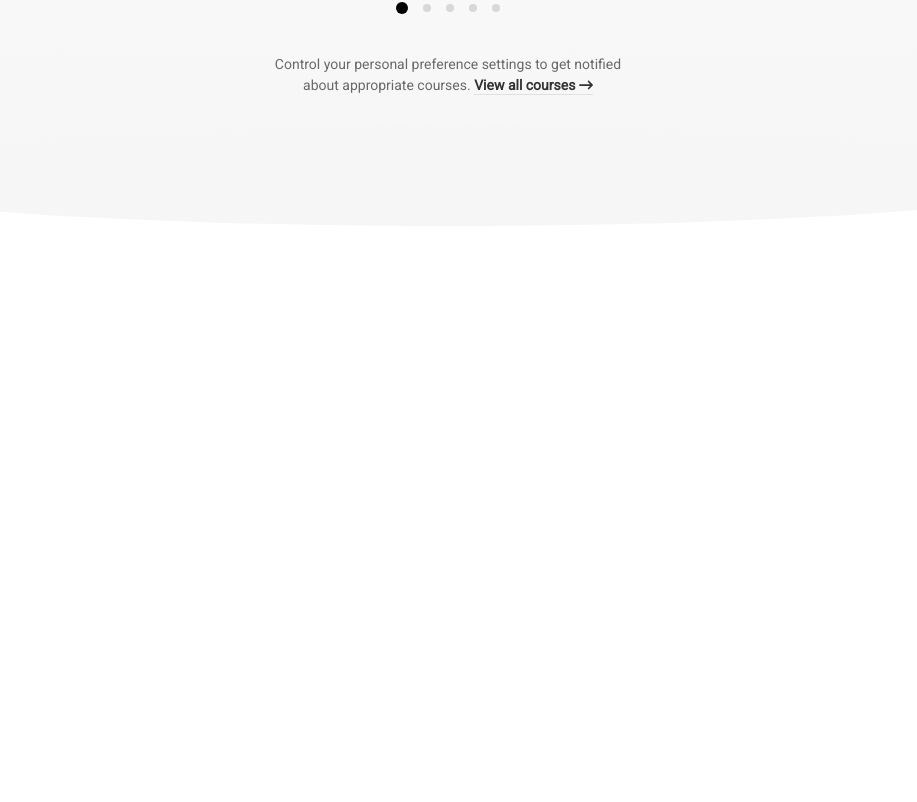
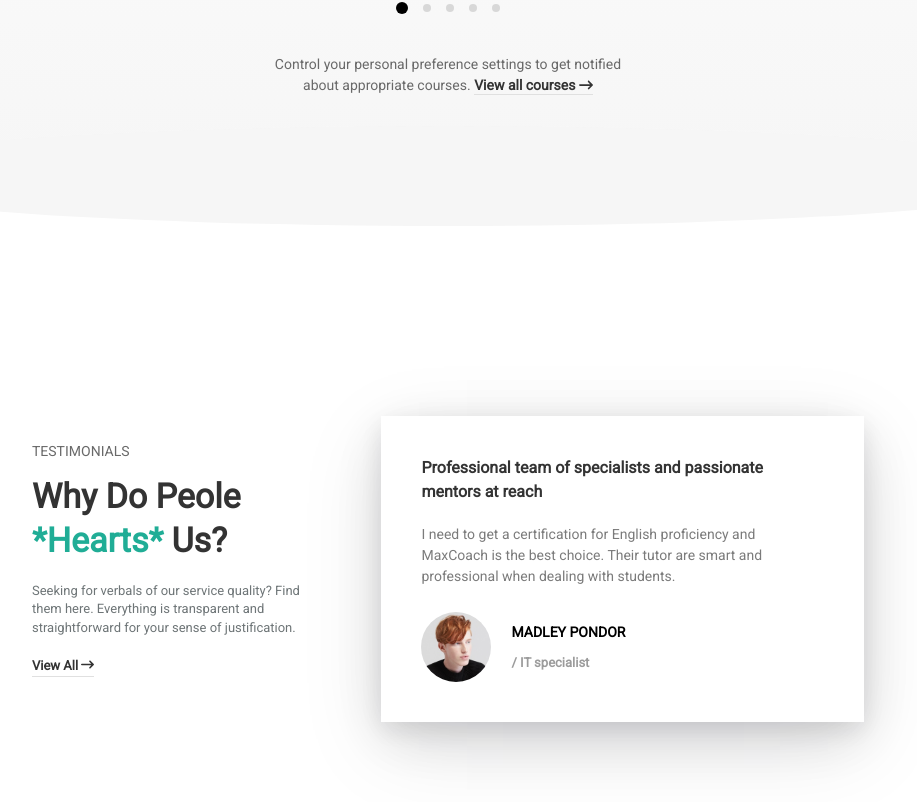
Before and after one commit to SimoneCalzari/proj-html-vuejs, a Vue app: page / in a window 1280 px wide. Shown: the part 2415-3217 px from the top of the page, without its empty margins (192-1109 px from the left). Before the commit the page ends 2791 px from the top, so only its background shows below. Built offline with nearby package versions, Linux system fonts and the light colour scheme.

Commit message:
feat: section testimonials tranne card in background

```diff
--- a/src/components/MainTestimonials.vue
+++ b/src/components/MainTestimonials.vue
@@ -3,11 +3,130 @@ export default {};
 </script>
 
 <template>
-  <div></div>
+  <section>
+    <div class="container">
+      <div class="box-content flex">
+        <!-- parte sinistra con la info -->
+        <div class="box-info">
+          <h4 class="upper">testimonials</h4>
+          <h2>Why Do Peole <span>*Hearts*</span> Us?</h2>
+          <p>
+            Seeking for verbals of our service quality? Find them here.
+            Everything is transparent and straightforward for your sense of
+            justification.
+          </p>
+          <p>
+            <a href="#">
+              View All
+              <font-awesome-icon icon="fa-solid fa-arrow-right-long" />
+            </a>
+          </p>
+        </div>
+        <!-- /parte sinistra con le info -->
+        <div class="box-person">
+          <h3>
+            Professional team of specialists and passionate mentors at reach
+          </h3>
+          <p>
+            I need to get a certification for English proficiency and MaxCoach
+            is the best choice. Their tutor are smart and professional when
+            dealing with students.
+          </p>
+          <div class="person flex">
+            <div class="person-img">
+              <img src="../assets/img/testimonial-avata-01.jpg" alt="" />
+            </div>
+            <div class="person-info flex">
+              <h4 class="upper">Madley pondor</h4>
+              <h5>/ IT specialist</h5>
+            </div>
+          </div>
+        </div>
+      </div>
+    </div>
+  </section>
 </template>
 
 <style scoped lang="scss">
-div {
-  height: 200px;
+@use "../assets/scss/partials/variables" as *;
+section {
+  padding-top: 200px;
+}
+.box-content {
+  justify-content: space-between;
+  align-items: center;
+  margin-top: 40px;
+  margin-bottom: 100px;
+  .box-info {
+    width: 35%;
+    position: relative;
+    h4 {
+      font-size: 14px;
+      color: $over-title;
+      margin-bottom: 15px;
+      font-weight: lighter;
+    }
+    h2 {
+      color: $titles;
+      font-size: 34px;
+      margin-bottom: 20px;
+      line-height: 1.3;
+      span {
+        color: $search-head;
+      }
+    }
+    p {
+      color: $paragraphs;
+      font-size: 13px;
+      line-height: 1.4;
+      margin-bottom: 20px;
+      a {
+        color: $titles;
+        border-bottom: 1px solid $link-underline;
+        padding-bottom: 3px;
+        font-weight: bold;
+      }
+    }
+  }
+  .box-person {
+    width: 58%;
+    padding: 40px;
+    box-shadow: rgba(17, 17, 26, 0.1) 0px 8px 24px,
+      rgba(17, 17, 26, 0.1) 0px 16px 56px, rgba(17, 17, 26, 0.1) 0px 24px 80px;
+    h3 {
+      font-size: 16px;
+      color: $titles;
+      line-height: 1.5;
+      margin-bottom: 20px;
+    }
+    p {
+      color: #7b7b7b;
+      font-size: 14px;
+      line-height: 1.5;
+      margin-bottom: 25px;
+    }
+    .person-img {
+      width: 70px;
+      height: 70px;
+      overflow: hidden;
+      border-radius: 50%;
+      margin-right: 20px;
+      img {
+        width: 100%;
+      }
+    }
+    .person-info {
+      flex-direction: column;
+      justify-content: center;
+      h4 {
+        font-size: 14px;
+        margin-bottom: 15px;
+      }
+      h5 {
+        font-size: 13px;
+        color: #9c9c9c;
+      }
+    }
+  }
 }
 </style>
```
Also changed, not shown: src/assets/img/testimonial-avata-01.jpg (added), src/assets/img/testimonial-avata-02.jpg (added).
